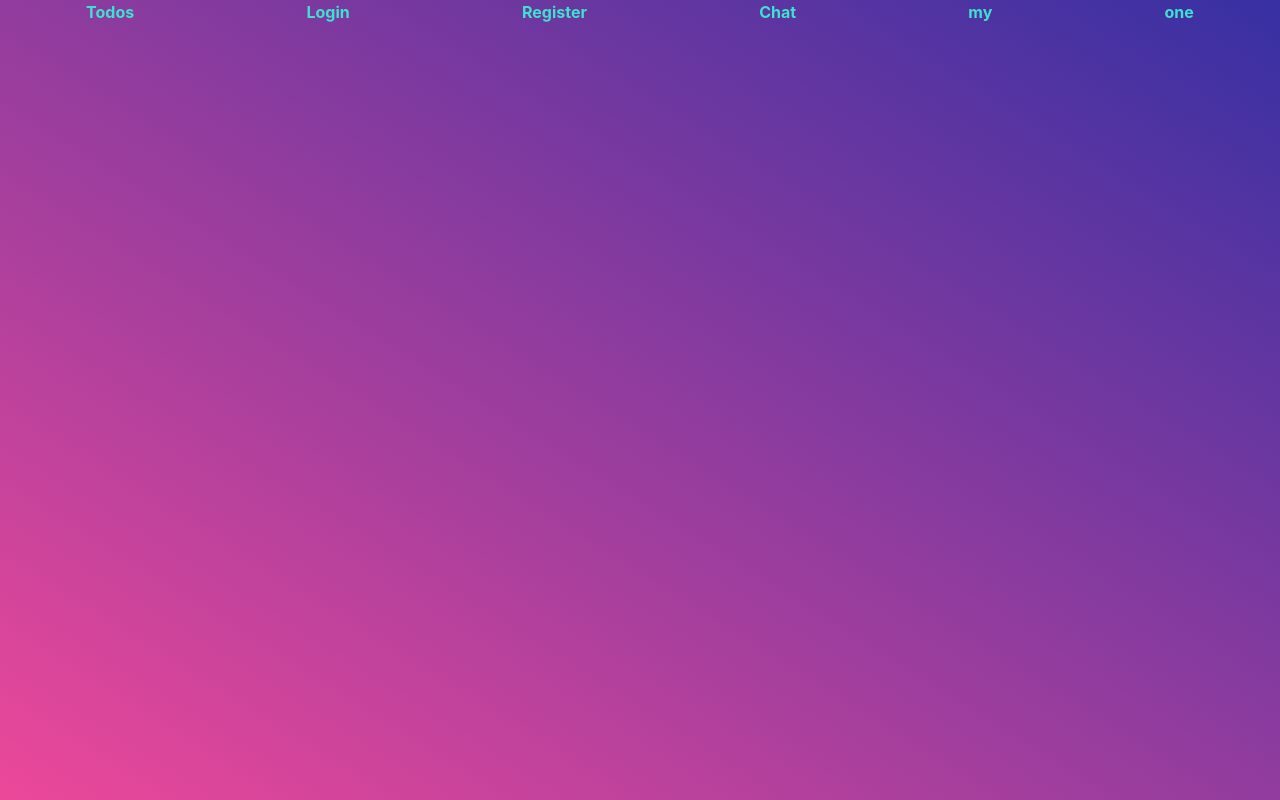
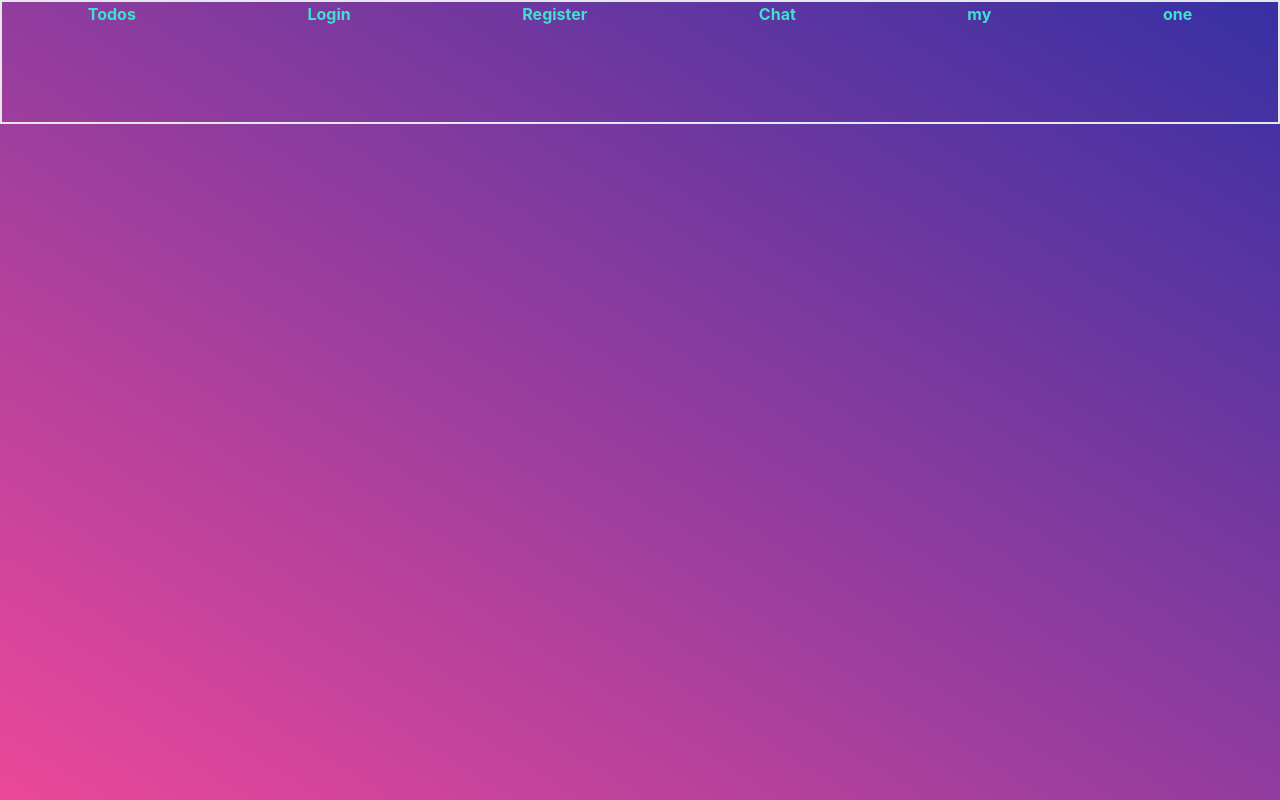
Before and after one commit to AmitabhKUMAR01/chat-app, a React app: page / in a window 1280 px wide. Built offline with nearby package versions, Linux system fonts and the light colour scheme; no server answers; the HTML template or start-up script is replaced by a standard one.

Commit message:
checking

```diff
--- a/src/pages/Home.jsx
+++ b/src/pages/Home.jsx
@@ -9,7 +9,7 @@ const Home = () => {
   return (
     <div className="bg-gradient-to-tr from-pink-500 to-indigo-800 min-h-[100vh] z-0 ">
 
-      <div className="navbar">
+      <div className="navbar border-2">
 
 
         <div className="flex h-[15vh] z-0">
```
